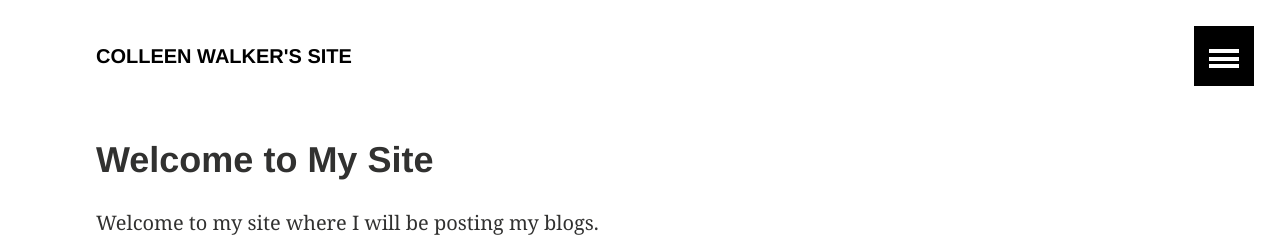
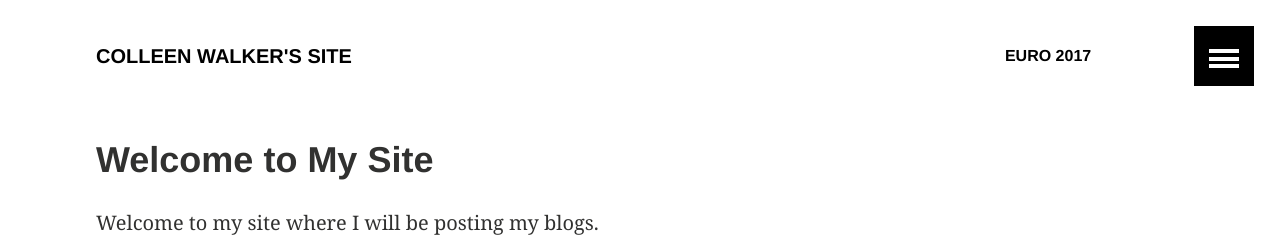
Before and after one commit to colleencwalker/colleencwalker.github.io, a Jekyll site: the page built from index.md, in a window 1280 px wide. Shown: the top 239 px of the page. Built offline with Jekyll 4.4.1, drawn with Linux system fonts in a browser that asks for light colours.

Commit message:
euro 2017 page create

```diff
--- a/_data/navigation.yml
+++ b/_data/navigation.yml
@@ -1,6 +1,6 @@
 # Site navigation links
 
-- title:
-  url:
-  excerpt:
+- title: Euro 2017
+  url: /EuroTrip2017/
+  excerpt: "Our itinerary"
   image:
```
Also changed, not shown: EuroTrip2017.md (added, +9 -0 lines).
